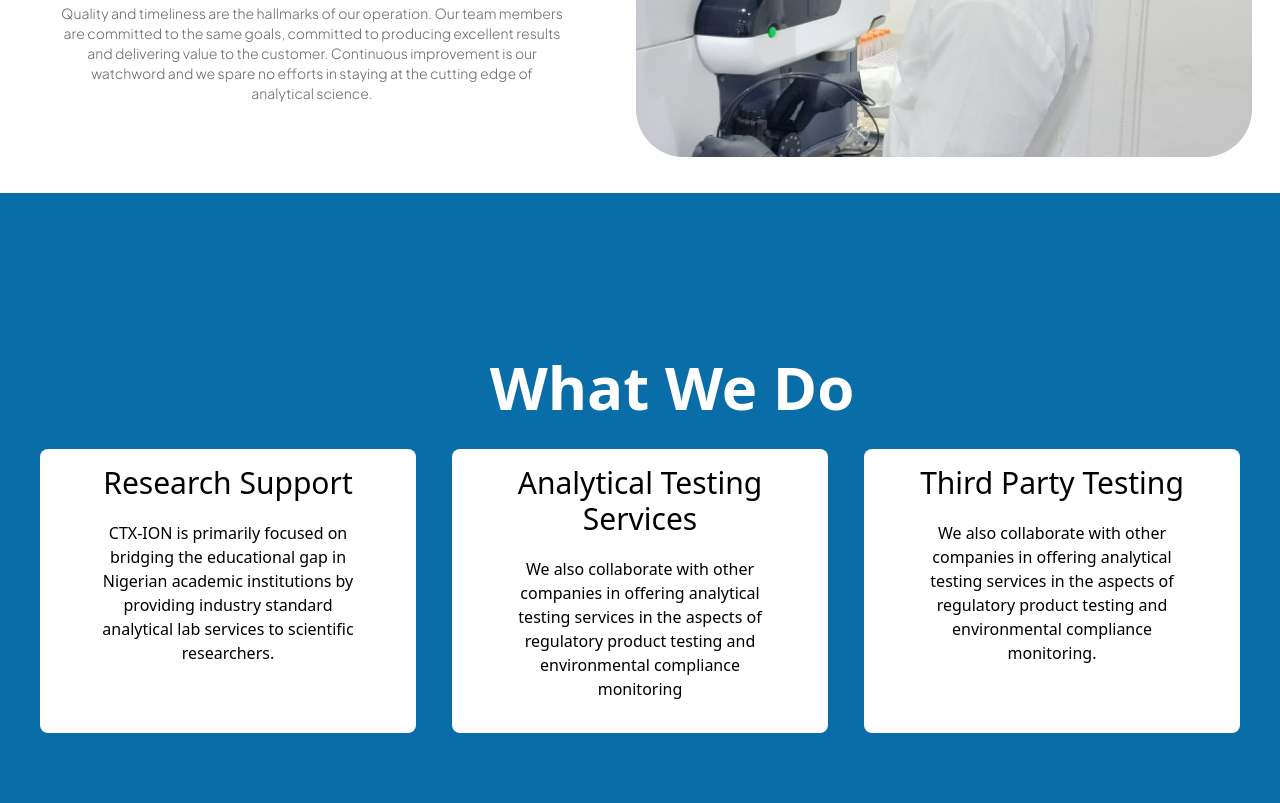
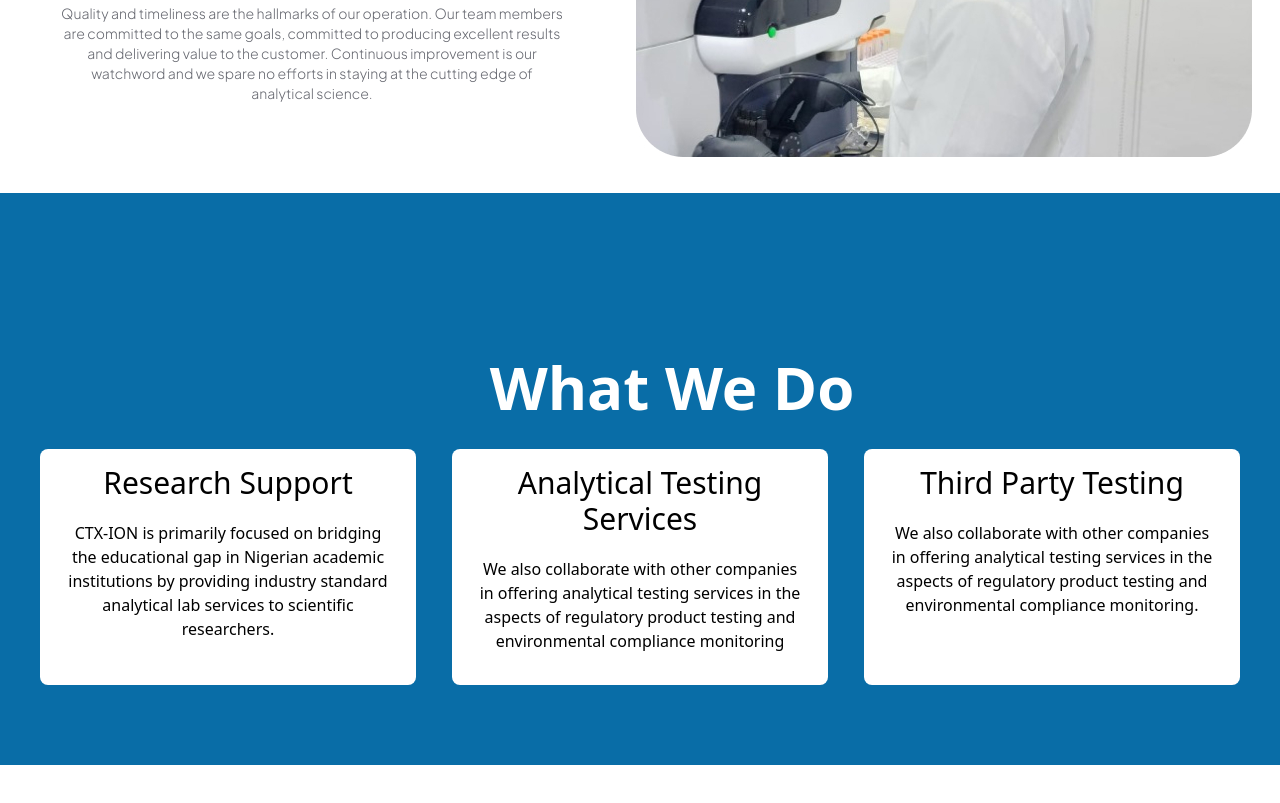
Before and after one commit to 94sola/CTX-ION-W, a plain HTML site: page index.html in a window 1280 px wide. Shown: the part 1665-2468 px from the top of the page. After the commit the page ends 2430 px from the top, so only its background shows below. Drawn offline with nearby package versions, Linux system fonts and the light colour scheme; files whose address does not match are found by name.

Commit message:
Adjustment

```diff
--- a/index.html
+++ b/index.html
@@ -91,19 +91,19 @@
     <div class="pt-16 justify-center">
       <h2 class="font-bold text-6xl mx-10 pl-16 pb-8 pt-5 text-white">What We Do</h2>
       <div class="grid grid-cols-3 gap-9">
-        <div class=" px-8 bg-white rounded-lg">
+        <div class="px-2 bg-white rounded-lg">
           <h5 class="pb-2 text-center lg:text-3xl sm:text-4xl text-lg font-medium py-4">Research Support</h5>
           <p class="font-normal leading-6 py-3 mb-5 text-gl align-middle md:px-4 sm:px-2">CTX-ION is primarily focused on bridging the educational gap in Nigerian academic institutions by
             providing industry standard analytical lab services to scientific researchers. </p>
         </div>
 
-        <div class="ctx-do px-8 bg-white rounded-lg">
+        <div class=" px-2 bg-white rounded-lg">
           <h5 class="pb-2 text-center lg:text-3xl sm:text-4xl text-lg font-medium  py-4">Analytical Testing Services</h5>
           <p class="font-normal leading-6 py-3 mb-5 text-gl align-middle md:px-4 sm:px-2">We also collaborate with other companies in offering analytical testing services in the aspects of
             regulatory product testing and environmental compliance monitoring</p>
         </div>
 
-        <div class="px-8 bg-white rounded-lg">
+        <div class="px-2 bg-white rounded-lg">
           <h5 class="pb-2 text-center lg:text-3xl sm:text-4xl text-lg font-medium  py-4">Third Party Testing</h5>
           <p class="font-normal leading-6 py-3 mb-5 text-gl align-middle md:px-4 sm:px-2">We also collaborate with other companies in offering analytical testing services in the aspects of
             regulatory product testing and environmental compliance monitoring.</p>
```
